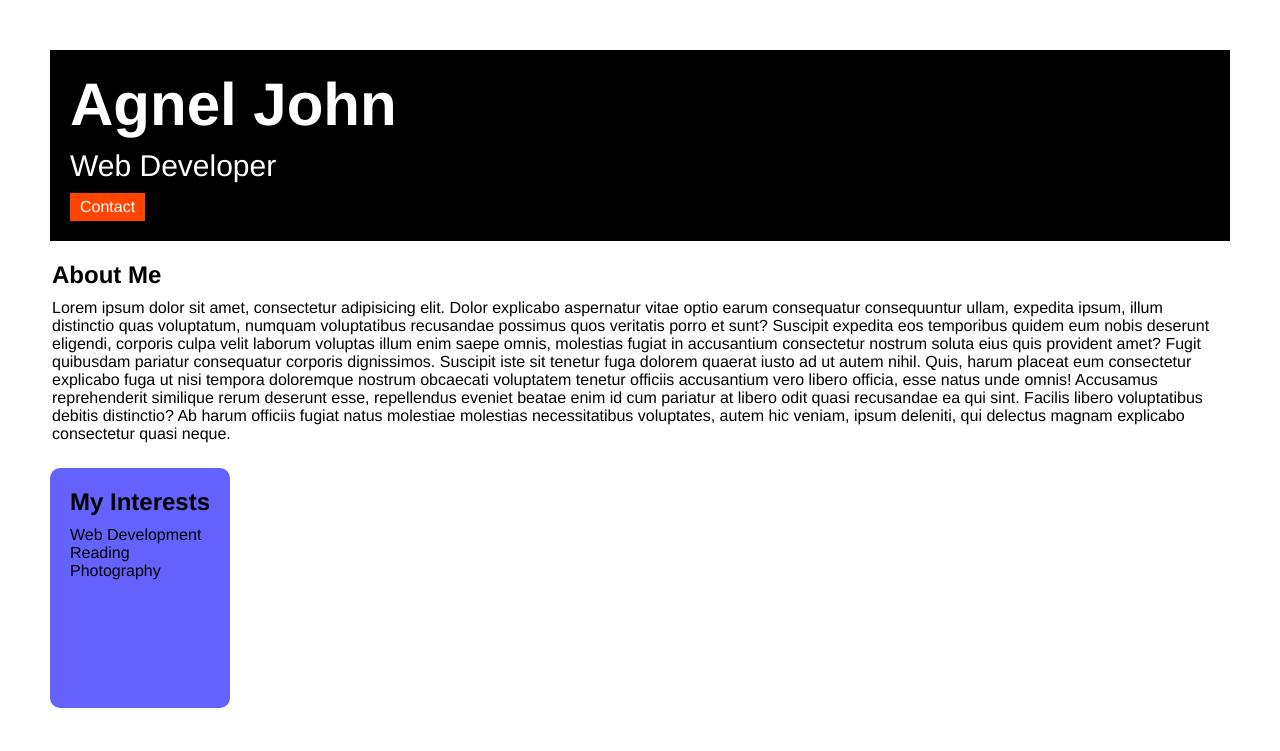
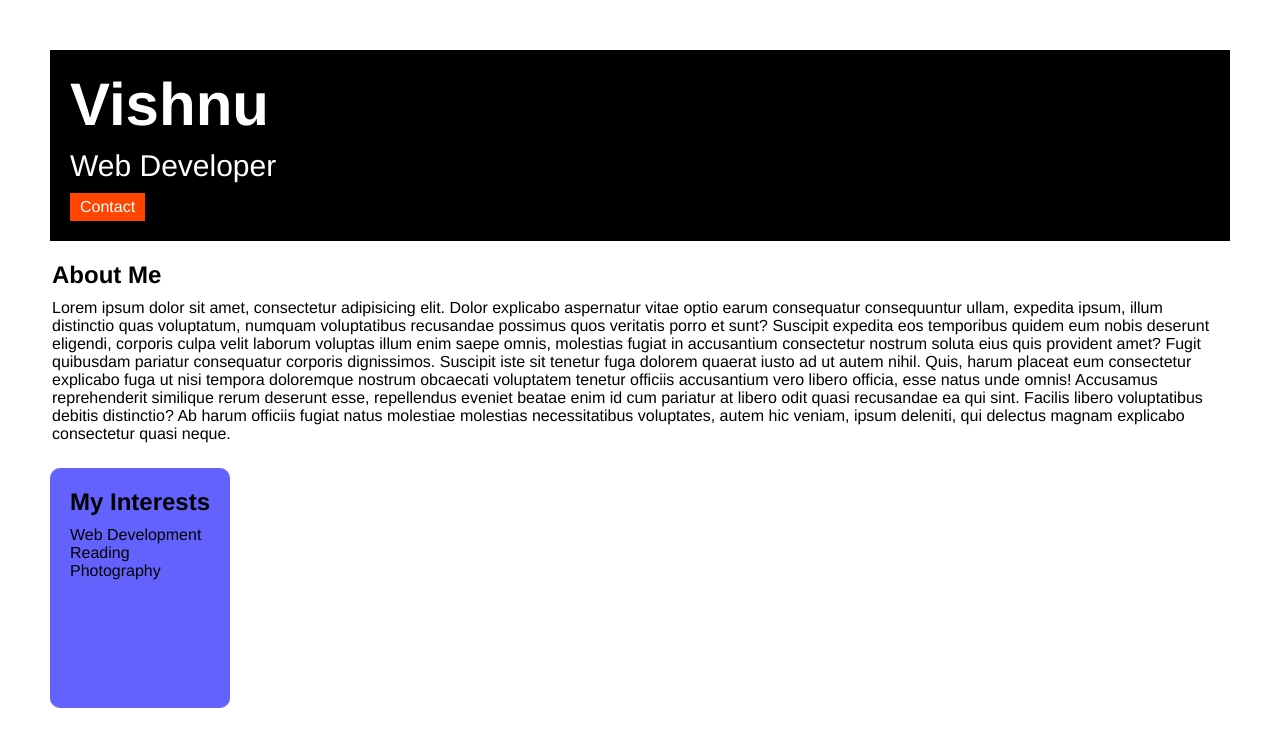
Before and after one commit to vishnu899/portfolio__, a plain HTML site: page index.html in a window 1280 px wide. Shown: the top 751 px of the page. Drawn offline with Linux system fonts and the light colour scheme.

Commit message:
Update index.html

```diff
--- a/index.html
+++ b/index.html
@@ -11,7 +11,7 @@
 <body>
     <div class="cont">
         <div class="section-one">
-            <h1 class="section-one__name">Agnel John</h1>
+            <h1 class="section-one__name">Vishnu</h1>
             <p class="section-one__para">Web Developer</p>
             <a class="section-one__contact" href="contact.html" target="_blank">Contact</a>
         </div>
```
